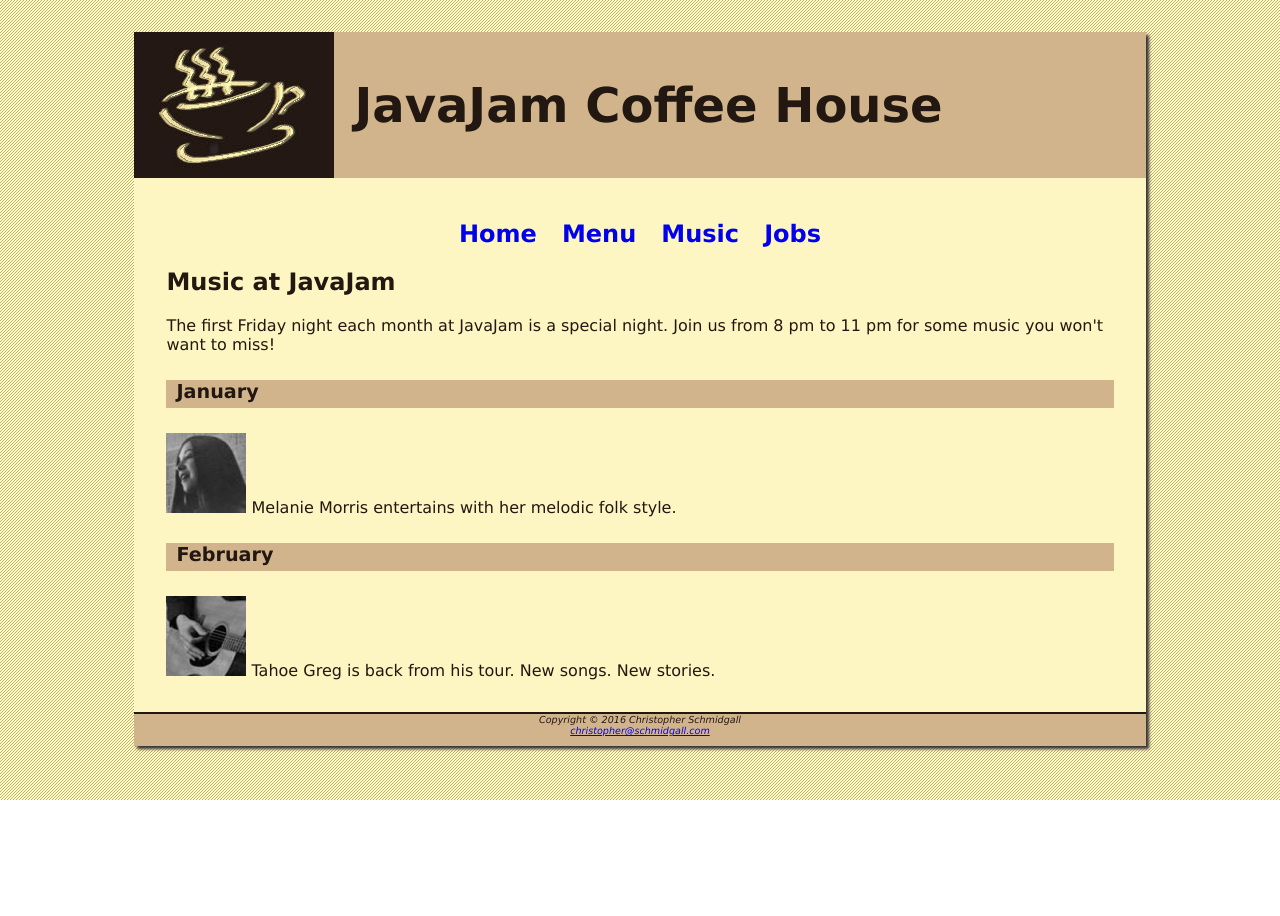
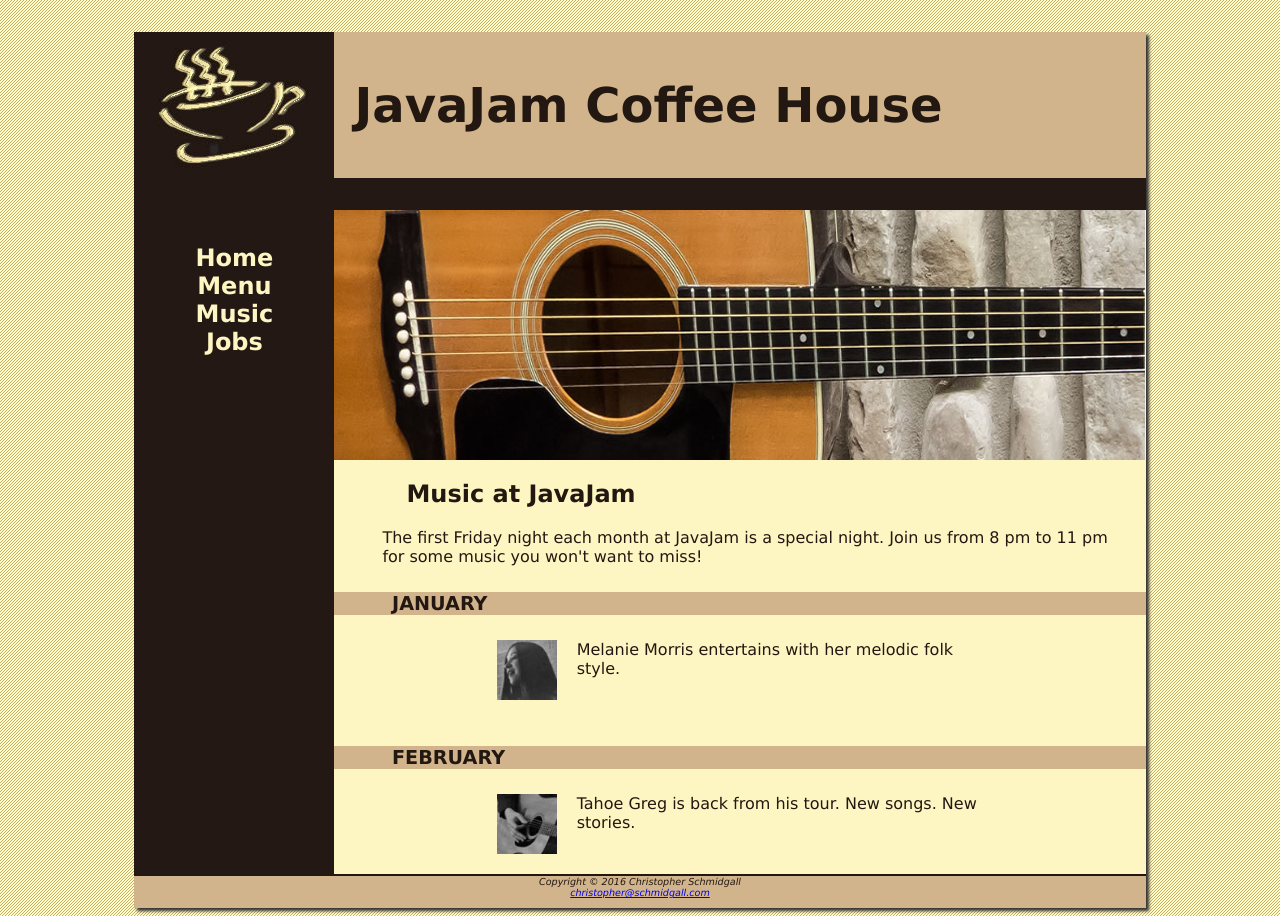
Before and after one commit to cschmidgall/JavaJam-Coffee-House, a plain HTML site: page music.html in a window 1280 px wide. Before the commit the page ends 800 px from the top, so only its background shows below. Drawn offline with Linux system fonts and the light colour scheme.

Commit message:
Added functionality from ch6

```diff
--- a/javajam.css
+++ b/javajam.css
@@ -1,3 +1,5 @@
+header, nav, main, footer { display: block; }
+* { box-sizing: border-box; }
 body { background-image: url(background.gif);
 	   color: #221811;
 	   font-family: Verdana, Arial, sans-serif; }
@@ -11,28 +13,71 @@ h1 { background-color: #D2B48C;
 h4 { background-color: #d2b48c;
 	 font-size: 1.2em;
 	 padding-left: 10px;
-	 padding-bottom: 5px; }
-nav { text-align: center;
+	 padding-bottom: 5px;
+	 text-transform: uppercase;
+	 border-bottom: 3px;
+	 padding-bottom: 0px;
+	 clear: left; }
+nav { float: left;
+	  width: 200px;
 	  font-weight: bold;
 	  font-size: 1.5em;
-	  padding-top: 10px; }
+	  padding: 10px;
+	  text-align: center; }
 nav a { text-decoration: none; }
-main { padding-left: 2em;
-	   padding-right: 2em;
-	   padding-bottom: 2em;
-	   display: block; }
+nav a:link { color: #FEF6C2; }
+nav a:visited { color: #D2B48C; }
+nav a:hover { color: #CC9933; }
+nav ul { list-style-type: none;
+		 padding-left: 0px; }
+main { padding-left: 0em;
+	   padding-right: 0em;
+	   padding-bottom: 0em;
+	   padding-top: 0em;
+	   margin-left: 200px;
+	   background-color: #FEF6C2; }
+main h2 { padding-left: 3em;
+		  padding-right: 2em; }
+main h3 { padding-left: 3em;
+		  padding-right: 2em; }
+main h4 { padding-left: 3em;
+		  padding-right: 2em; }
+main p { padding-left: 3em;
+		  padding-right: 2em; }
+main div { padding-left: 3em;
+		  padding-right: 2em; }
+main ul { padding-left: 3em;
+		  padding-right: 2em; }
+main dl { padding-left: 3em;
+		  padding-right: 2em; }
 footer { background-color: #D2B48C;
 		 text-align: center;
 		 font-size: .6em;
 		 font-style: italic;
 		 padding-bottom: 10px;
 		 border-top: 2px solid #221811}
-#wrapper { background-color: #fef6c2;
+#wrapper { background-color: #231814;
 		   margin-left: auto;
 		   margin-right: auto;
 		   width: 80%;
 		   min-width: 900px;
 		   max-width: 1280px;
-		   box-shadow: 3px 3px 3px #333; }
-.details { padding-left: 20%;
-		   padding-right: 20%; }
+		   box-shadow: 3px 3px 3px #333;}
+#heroroad { background-image: url(heroroad.jpg);
+			background-repeat: no-repeat;
+			background-size: 100% 100%;
+			height: 250px; }
+#heromugs { background-image: url(heromugs.jpg);
+			background-repeat: no-repeat;
+			background-size: 100% 100%;
+			height: 250px; }
+#heroguitar { background-image: url(heroguitar.jpg);
+			background-repeat: no-repeat;
+			background-size: 100% 100%;
+			height: 250px; }
+#details { padding-left: 20%;
+		   padding-right: 20%;
+		   overflow: auto; }
+.floatleft { float: left;
+			 padding-right: 20px;
+			 padding-bottom: 20px; }
--- a/music.html
+++ b/music.html
@@ -5,6 +5,10 @@
 		<title>JavaJam Coffee House Music</title>
 		<meta charset="utf-8">
 		<link rel="stylesheet" href="javajam.css">
+				<!--[if lt IE 9]>
+		<script src="http://html5shim.googlecode.com/svn/trunk/html5.js">
+		</script>
+		<![endif]-->
 	</head>
 	<body>
 		<div id="wrapper">
@@ -12,25 +16,29 @@
 				<h1>JavaJam Coffee House</h1>
 			</header>
 			<nav>
-				<a href="index.html">Home</a> &nbsp;
-				<a href="menu.html">Menu</a> &nbsp;
-				<a href="music.html">Music</a> &nbsp;
-				<a href="jobs.html">Jobs</a>
+				<ul>
+					<li><a href="index.html">Home</a><li>
+					<li><a href="menu.html">Menu</a><li>
+					<li><a href="music.html">Music</a><li>
+					<li><a href="jobs.html">Jobs</a></li>
+				</ul>
 			</nav>
 			<main>
+				<div id="heroguitar">
+				</div>
 				<h2>Music at JavaJam</h2>
 				<p>The first Friday night each month at JavaJam is a special night. Join
 				us from 8 pm to 11 pm for some music you won't want to miss!</p>
 				<h4>January</h4>
 					<div id="details">
 						<a href="melanie.jpg"><img src="melaniethumb.jpg"
-					alt="Melanie Morris" width="80" height="80"></a>
+						alt="Melanie Morris" class="floatleft" width="80" height="80"></a>
 						Melanie Morris entertains with her melodic folk style.
 					</div>
 				<h4>February</h4>
 					<div id="details">
 						<a href="greg.jpg"><img src="gregthumb.jpg"
-					alt="Tahoe Greg" width="80" height="80"></a>
+						alt="Tahoe Greg" class="floatleft" width="80" height="80"></a>
 						Tahoe Greg is back from his tour. New songs. New stories.
 					</div>
 			</main>
```
Also changed, not shown: index.html (+12 -6 lines), menu.html (+12 -6 lines), heroguitar.jpg (added), heromugs.jpg (added), heroroad.jpg (added). Lines whose indentation alone changed are shown as unchanged.
